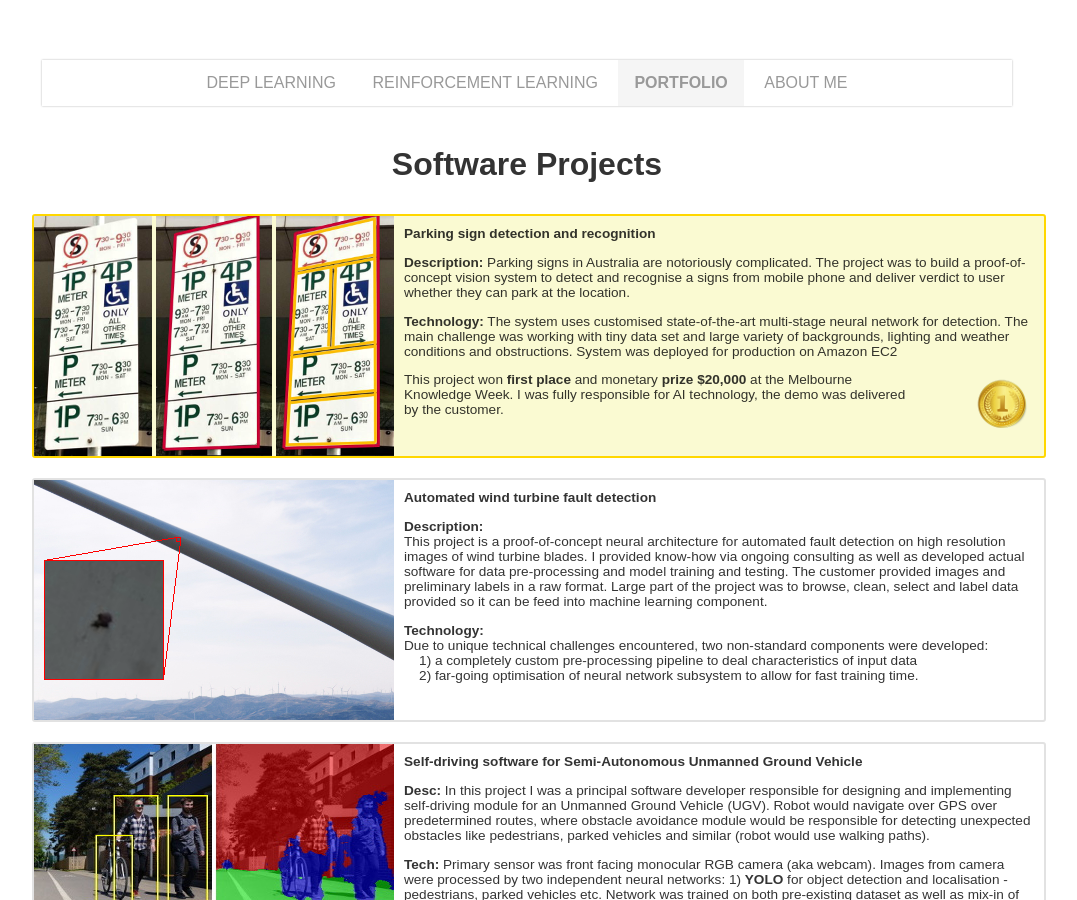
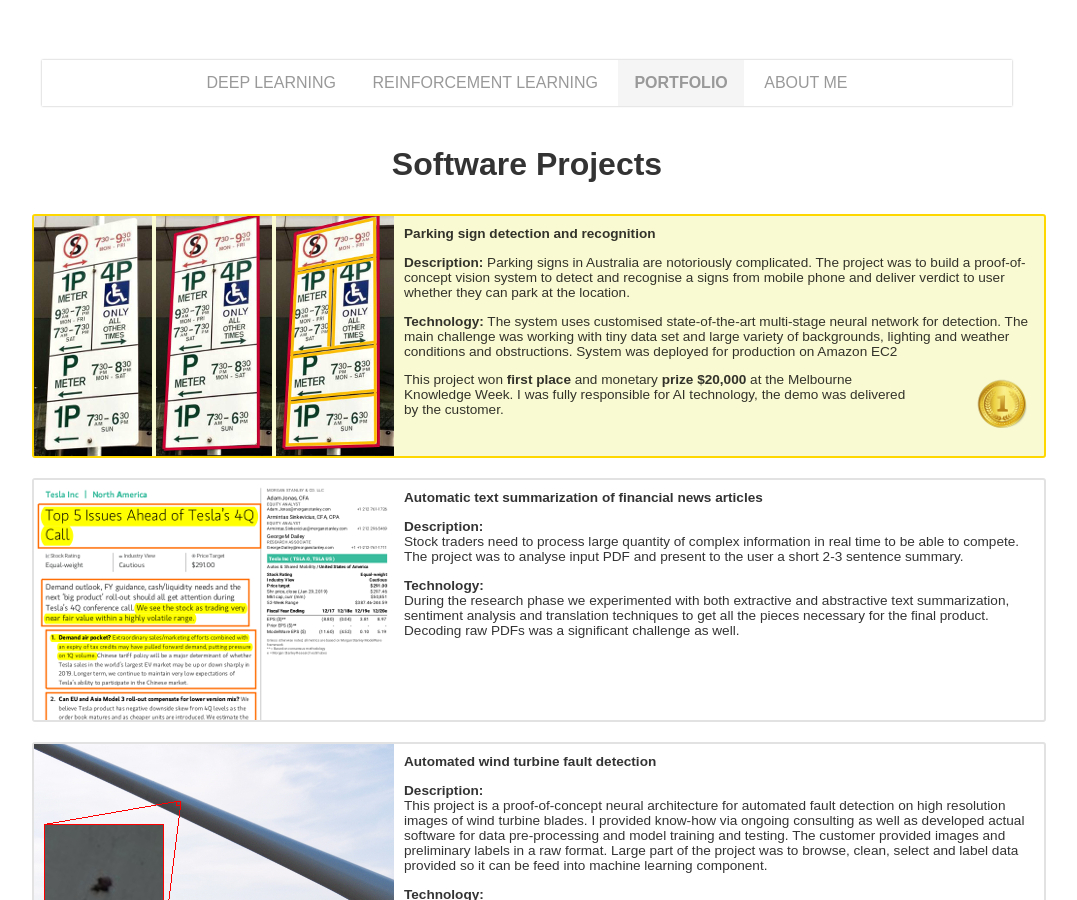
Before and after one commit to marcinbogdanski/marcinbogdanski.github.io, a Jekyll site: the page built from commercial-portfolio.html, in a window 1280 px wide and 900 px high. Shown: the whole window, without its empty margins (113-1190 px from the left). Built offline with Jekyll 4.4.1, drawn with Linux system fonts in a browser that asks for light colours.

Commit message:
Add financial news

```diff
--- a/commercial-portfolio.html
+++ b/commercial-portfolio.html
@@ -14,6 +14,12 @@
             image="/assets/images/portfolio/signs.png"
             title="Parking sign detection and recognition"
             description="<p><b>Description:</b> Parking signs in Australia are notoriously complicated. The project was to build a proof-of-concept vision system to detect and recognise a signs from mobile phone and deliver verdict to user whether they can park at the location.</p><p><b>Technology:</b> The system uses customised state-of-the-art multi-stage neural network for detection.  The main challenge was working with tiny data set and large variety of backgrounds, lighting and weather conditions and obstructions. System was deployed for production on Amazon EC2</p><div><div style='width:80%; float:left'>This project won <b>first place</b> and monetary <b>prize $20,000</b> at the Melbourne Knowledge Week. I was fully responsible for AI technology, the demo was delivered by the customer.</div><img src='/assets/images/portfolio/medal2.png' style='float: right;' /></div>"
+            %}
+
+        {% include poster.html
+            image="/assets/images/portfolio/summarization.png"
+            title="Automatic text summarization of financial news articles"
+            description="<p><b>Description:</b><br />Stock traders need to process large quantity of complex information in real time to be able to compete. The project was to analyse input PDF and present to the user a short 2-3 sentence summary.</p><p><b>Technology:</b><br />During the research phase we experimented with both extractive and abstractive text summarization, sentiment analysis and translation techniques to get all the pieces necessary for the final product. Decoding raw PDFs was a significant challenge as well.</p>"
             %}
 
 
```
Also changed, not shown: assets/images/portfolio/summarization.png (added).
